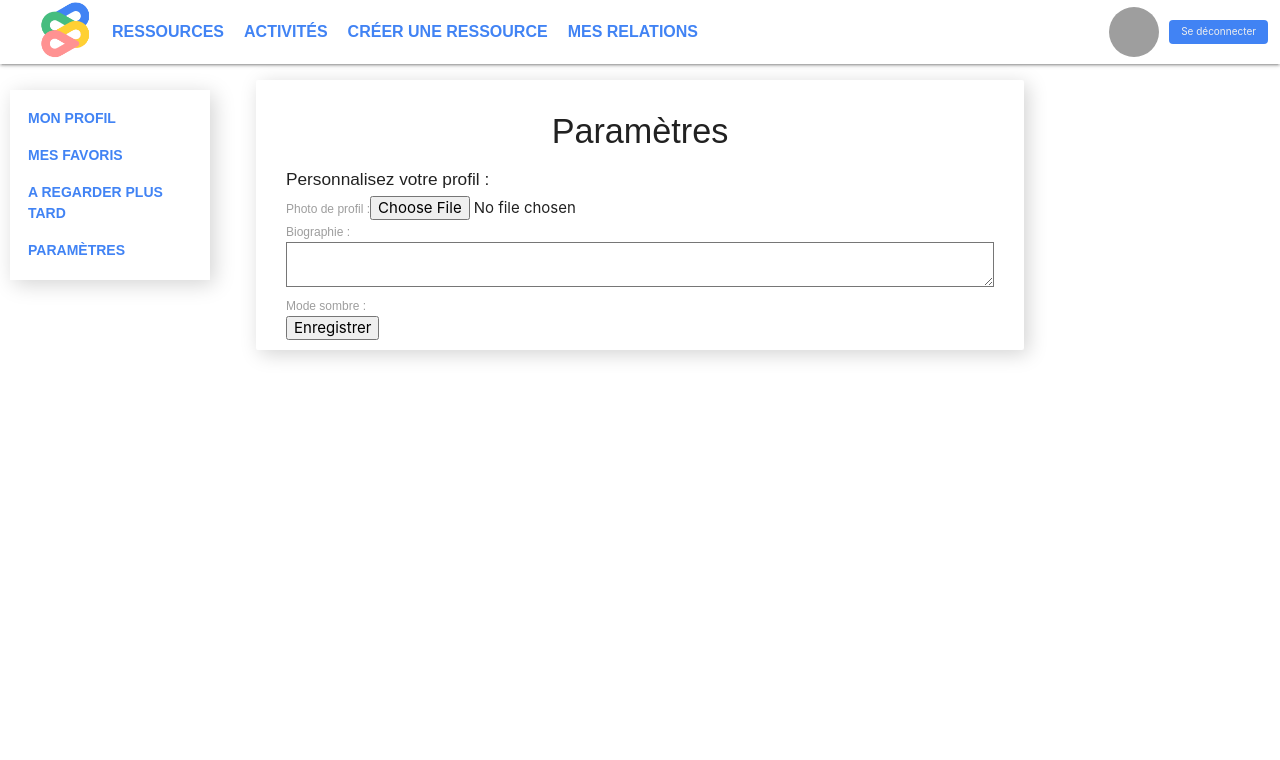
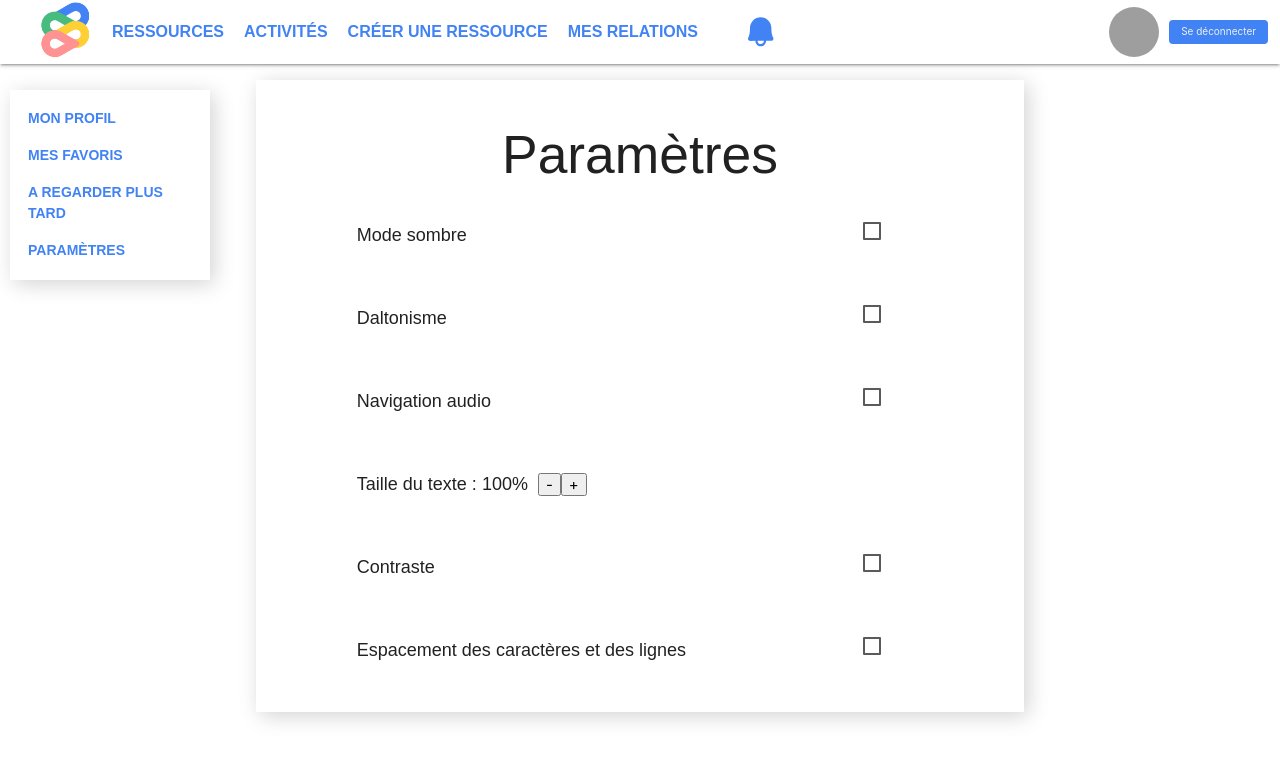
Before and after one commit to Pierrick2/res-rel-web-react, a React (Create React App) app: page /parametres in a window 1280 px wide. Shown: the top 760 px of the page. Built offline with nearby package versions, Linux system fonts and the light colour scheme; grey boxes are pictures that could not be loaded; the HTML template or start-up script is replaced by a standard one.

Commit message:
navbar, notifs et paramètres

```diff
--- a/src/components/App.js
+++ b/src/components/App.js
@@ -17,6 +17,7 @@ import Profil from "./Utilisateur/Profil";
 import Favoris from "./Ressources/Favoris";
 import AvoirPlusTard from "./Ressources/AvoirPlusTard";
 import Statistiques from "./Ressources/Statistiques";
+import Notifications from "./Navbar/Notifications";
 
 
 
@@ -44,6 +45,7 @@ function App() {
         <Route path="/favoris" element={<Favoris/>} />
         <Route path="/a-regarder-plus-tard" element={<AvoirPlusTard/>} />
         <Route path="/statistiques" element={<Statistiques/>} />
+        <Route path="/notifications" element={<Notifications />} />
 
       </Routes>
     </div>
--- a/src/components/Navbar/Navbar.jsx
+++ b/src/components/Navbar/Navbar.jsx
@@ -8,12 +8,13 @@ import { useAuth } from '../../services/AuthentificationService';
 
 export default function Navbar() {
  const auth = useAuth(true);
-
+;
 
 
   useEffect(() => {
     // Initialise le menu hamburger de Materialize
     M.AutoInit();
+
   }, []);
 
   const authLinks = (
@@ -23,6 +24,10 @@ export default function Navbar() {
       <Link to="/creation-ressource">Créer une ressource</Link>
       {/* <Link to="/creation-activite">Créer une activité</Link> */}
       <Link to="/relations">Mes relations</Link>
+      <Link to="/notifications"><svg id='notifs' width="54" height="54" viewBox="0 0 54 54" fill="none" xmlns="http://www.w3.org/2000/svg">
+<path d="M46.5326 37.1285C45.3032 35.0213 43.8183 31.0104 43.7918 23.9093L43.7863 22.4394C43.7521 13.268 36.3745 5.78021 27.3271 5.75185L27.2029 5.75231C25.0306 5.76313 22.8817 6.20171 20.8789 7.043C18.8762 7.88429 17.0587 9.11182 15.5303 10.6555C14.0019 12.1992 12.7926 14.0288 11.9713 16.0399C11.15 18.0509 10.7329 20.2041 10.7437 22.3763L10.7499 24.0326C10.7763 31.1337 9.32142 35.1555 8.10782 37.2718C7.81429 37.7761 7.65919 38.3491 7.65822 38.9326C7.65725 39.5161 7.81044 40.0895 8.10229 40.5948C8.39414 41.1001 8.81429 41.5194 9.32022 41.8101C9.82616 42.1009 10.3999 42.2528 10.9834 42.2506L19.0576 42.2205C19.0658 44.4168 19.9461 46.5199 21.505 48.0671C23.0638 49.6143 25.1734 50.4789 27.3697 50.4708C29.566 50.4626 31.6691 49.5822 33.2163 48.0234C34.7636 46.4646 35.6282 44.355 35.62 42.1587L43.6942 42.1285C44.2776 42.1301 44.8509 41.9765 45.3555 41.6836C45.8601 41.3907 46.2777 40.969 46.5657 40.4616C46.8512 39.9513 46.9983 39.3753 46.9925 38.7906C46.9867 38.2059 46.8281 37.633 46.5326 37.1285ZM27.3573 47.1583C26.0412 47.1577 24.7786 46.6372 23.8445 45.71C22.9104 44.7829 22.3804 43.5242 22.3701 42.2081L32.3075 42.171C32.307 43.4872 31.7864 44.7498 30.8593 45.6839C29.9321 46.618 28.6734 47.1479 27.3573 47.1583Z" fill="#4183F4"/>
+</svg>
+</Link>
 
       {/* <li>
         <NotificationContext />
--- a/src/components/Utilisateur/Parametres.jsx
+++ b/src/components/Utilisateur/Parametres.jsx
@@ -1,35 +1,106 @@
-import React from "react";
+import React, { useState } from "react";
 import "../../styles/Parametres.scss";
 import "../../styles/Card.scss";
-//import { Switch } from "@mui/material";
-
 
 export default function Parametres() {
+  const [darkMode, setDarkMode] = useState(false);
+  const [daltonism, setDaltonism] = useState(false);
+  const [audioDescription, setAudioDescription] = useState(false);
+  const [textSize, setTextSize] = useState(100);
+  const [contrast, setContrast] = useState(false);
+  const [spacing, setSpacing] = useState(false);
+
+  const handleDarkModeChange = () => {
+    setDarkMode(!darkMode);
+  };
+
+  const handleDaltonismChange = () => {
+    setDaltonism(!daltonism);
+  };
+
+  const handleAudioDescriptionChange = () => {
+    setAudioDescription(!audioDescription);
+  };
+
+  const handleTextSizeIncrease = () => {
+    setTextSize(textSize + 10);
+  };
+
+  const handleTextSizeDecrease = () => {
+    setTextSize(textSize - 10);
+  };
+
+  const handleContrastChange = () => {
+    setContrast(!contrast);
+  };
+
+  const handleSpacingChange = () => {
+    setSpacing(!spacing);
+  };
+
   return (
-    <div className="card">
-    <h4>Paramètres</h4>
-    <h6>Personnalisez votre profil : </h6>
-    <form>
-      <div className="form-group">
-        <label htmlFor="photo">Photo de profil :</label>
-        <input type="file" id="photo" name="photo" accept="image/*" />
+    <div className="parametres-container">
+      <h2>Paramètres</h2>
+      <div className="parametre">
+        <p>Mode sombre</p>
+        <label className="switch">
+          <input
+            type="checkbox"
+            checked={darkMode}
+            onChange={handleDarkModeChange}
+          />
+          <span className="slider round"></span>
+        </label>
       </div>
-      <div className="form-group">
-        <label htmlFor="bio">Biographie :</label>
-        <textarea id="bio" name="bio"></textarea>
+      <div className="parametre">
+        <p>Daltonisme</p>
+        <label className="switch">
+          <input
+            type="checkbox"
+            checked={daltonism}
+            onChange={handleDaltonismChange}
+          />
+          <span className="slider round"></span>
+        </label>
       </div>
-      <div className="form-group">
-        <label htmlFor="dark-mode">Mode sombre :</label>
-        {/* <Switch
-          id="dark-mode"
-          checked={darkMode}
-          onChange={handleDarkModeChange}
-        /> */}
+      <div className="parametre">
+        <p>Navigation audio</p>
+        <label className="switch">
+          <input
+            type="checkbox"
+            checked={audioDescription}
+            onChange={handleAudioDescriptionChange}
+          />
+          <span className="slider round"></span>
+        </label>
       </div>
-      <button type="submit" >
-        Enregistrer
-      </button>
-    </form>
-  </div>
+      <div className="parametre-taille">
+        <p>Taille du texte : {textSize}%</p>
+        <button onClick={handleTextSizeDecrease}>-</button>
+        <button onClick={handleTextSizeIncrease}>+</button>
+      </div>
+      <div className="parametre">
+        <p>Contraste</p>
+        <label className="switch">
+          <input
+            type="checkbox"
+            checked={contrast}
+            onChange={handleContrastChange}
+          />
+          <span className="slider round"></span>
+        </label>
+      </div>
+      <div className="parametre">
+        <p>Espacement des caractères et des lignes</p>
+        <label className="switch">
+          <input
+            type="checkbox"
+            checked={spacing}
+            onChange={handleSpacingChange}
+          />
+          <span className="slider round"></span>
+        </label>
+      </div>
+    </div>
   );
 }
--- a/src/styles/Navbar.scss
+++ b/src/styles/Navbar.scss
@@ -159,3 +159,9 @@ nav ul a {
     transition: all 0.3s ease-in-out;
   }
 }
+
+#notifs {
+  margin-top: 25px;
+  margin-left: 25px;
+  width: 35px;
+}
--- a/src/styles/Notifications.scss
+++ b/src/styles/Notifications.scss
@@ -1,10 +1,61 @@
-.notification {
-    position: fixed;
-    bottom: 20px;
-    right: 20px;
-    background-color: #333;
-    color: #fff;
-    padding: 10px;
-    border-radius: 4px;
-    z-index: 9999;
+.notifications-container {
+  max-width: 600px;
+  box-sizing: border-box;
+  width: 60%;
+  margin: 20px auto;
+  padding: 10px 30px;
+  box-shadow: lightgray 4px 4px 20px;
+}
+
+.notification-item {
+  display: flex;
+  align-items: center;
+  border-bottom: 1px solid #eee;
+  padding: 20px;
+  transition: background-color 0.3s ease;
+
+  &:hover {
+    background-color: #f5f5f5;
   }
+
+  &.unread {
+    background-color: #e6f3ff;
+  }
+
+  .icon {
+    width: 50px;
+    height: 50px;
+    border-radius: 50%;
+    background-color: #ccc;
+    margin-right: 20px;
+
+    img {
+      display: block;
+      width: 100%;
+      height: 100%;
+      object-fit: cover;
+    }
+  }
+
+  .notification-content {
+    flex: 1;
+
+    h4 {
+      margin: 0;
+      font-size: 18px;
+      font-weight: bold;
+    }
+
+    p {
+      margin: 5px 0;
+      font-size: 14px;
+      color: #666;
+    }
+
+    .timestamp {
+      margin-top: 10px;
+      font-size: 12px;
+      color: #999;
+    }
+  }
+}
--- a/src/styles/Parametres.scss
+++ b/src/styles/Parametres.scss
@@ -1,54 +1,72 @@
-.settings {
-    max-width: 500px;
-    margin: auto;
-    h4 {
-      margin-bottom: 20px;
-        text-align: center;
-    }
-    form {
+.parametres-container {
   display: flex;
   flex-direction: column;
   align-items: center;
-      .form-group {
+  margin-top: 50px;
+  box-sizing: border-box;
+  width: 60%;
+  margin: 20px auto;
+  padding: 10px 30px;
+  box-shadow: lightgray 4px 4px 20px;
+  h2 {
+    margin-bottom: 20px;
+  }
+
+  .parametre {
     display: flex;
-        flex-direction: column;
-        text-align: left;
-        margin-bottom: 10px;
-        label {
-          margin-bottom: 5px;
-          font-weight: bold;
+    align-items: center;
+    justify-content: space-between;
+    width: 80%;
+    margin-bottom: 20px;
   }
-        input[type="file"] {
-          width: 100%;
-          padding: 10px;
-          border-radius: 5px;
-          border: none;
-          box-shadow: 0px 1px 3px rgba(0, 0, 0, 0.2);
-          font-size: 16px;
+  .parametre-taille {
+    display: flex;
+    align-items: center;
+    width: 80%;
+    margin-bottom: 20px;
+    margin-left: 0;
   }
-        textarea {
-          width: 100%;
-          padding: 10px;
-          border-radius: 5px;
-          border: none;
-          box-shadow: 0px 1px 3px rgba(0, 0, 0, 0.2);
-          font-size: 16px;
-          resize: vertical;
-          min-height: 100px;
+  p {
+    font-size: 18px;
+    margin-right: 10px;
+  }
+
+  .switch {
+    position: relative;
+    display: inline-block;
+    width: 60px;
+    height: 34px;
+  }
+
+  .switch input {
+    opacity: 0;
+    width: 0;
+    height: 0;
+  }
+
+  .slider {
+    position: absolute;
+    cursor: pointer;
+    top: 0;
+    left: 0;
+    right: 0;
+    bottom: 0;
+    background-color: #fff;
+    -webkit-transition: 0.4s;
+    transition: 0.4s;
+    border-radius: 34px;
+  }
+
+  .slider:before {
+    position: absolute;
+    content: "";
+    height: 26px;
+    width: 26px;
+    left: 4px;
+    bottom: 4px;
+    background-color: white;
+    -webkit-transition: 0.4s;
+    transition: 0.4s;
+    border-radius:5px;
   }
 }
-      button[type="submit"] {
-        background-color: #4caf50;
-        color: #fff;
-        padding: 10px 20px;
-        border: none;
-        border-radius: 5px;
-        font-size: 18px;
-        cursor: pointer;
-        transition: background-color 0.3s ease;
-        &:hover {
-          background-color: #3e8e41;
-        }
-      }
-    }
-  }
```
Also changed, not shown: src/components/Navbar/Notifications.jsx (+71 -0 lines). Lines whose indentation alone changed are shown as unchanged.
